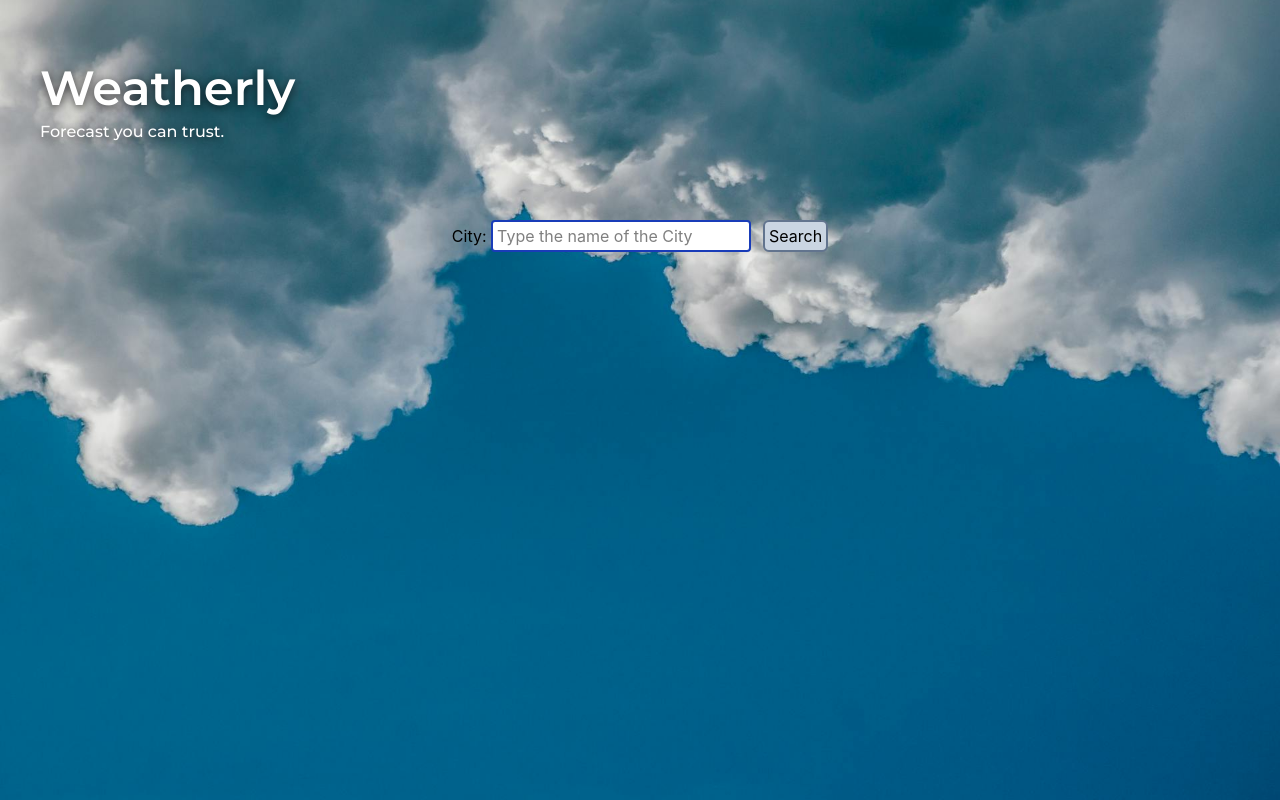
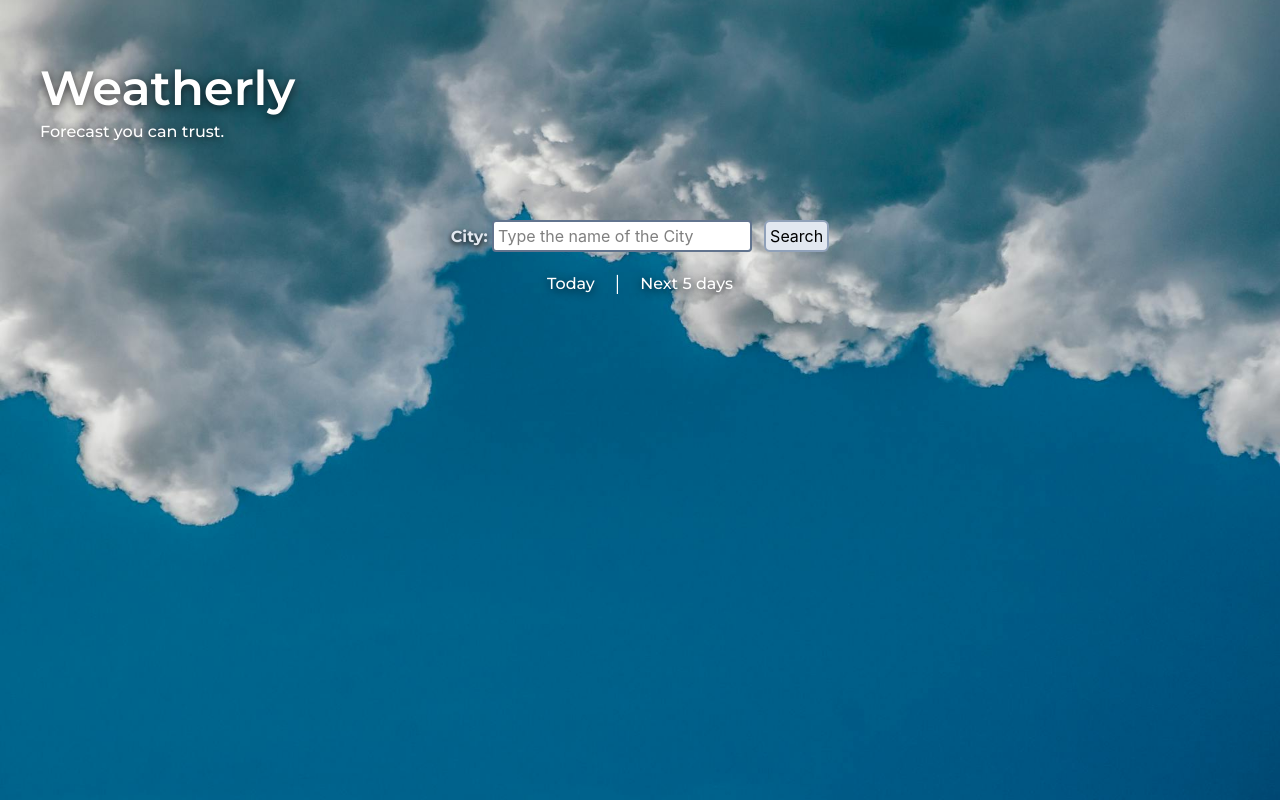
Before and after one commit to Brunapessoa/weather, a React (Vite) app: page / in a window 1280 px wide. Built offline with nearby package versions, Linux system fonts and the light colour scheme; no server answers.

Commit message:
data box

```diff
--- a/src/App.jsx
+++ b/src/App.jsx
@@ -6,6 +6,8 @@ import ForecastList from "./components/ForecastList";
 function App() {
 
   const [city, setCity] = useState("London");
+
+  const [view, setView] = useState('today')
 
   const [weather, setWeather] = useState(null);
 
@@ -50,15 +52,20 @@ function App() {
           setCity(newCity)
           fetchWeather(newCity)
       }} />
-      {/* { <pre>{JSON.stringify(weather, null, 2)}</pre> } */}
-      {weather && <CurrentWeather weather={weather} />}
-      {/* O weather && garante que o componente só renderiza quando os dados já chegaram. */}
-      {weather && <ForecastList forecast={weather.forecast.forecastday} />}
+
+          {/* { <pre>{JSON.stringify(weather, null, 2)}</pre> } */}
+          {weather && view === 'today' && <CurrentWeather weather={weather} />}
+          {/* O weather && garante que o componente só renderiza quando os dados já chegaram. */}
+          {weather && view ==='forecast' && <ForecastList forecast={weather.forecast.forecastday} />}
+      <div className="mt-5 flex justify-center text-white" >
+          <button type="button" onClick={() => setView('today')}
+          className="font-[Montserrat] font-medium [text-shadow:_0_2px_10px_rgb(0_0_0_/_70%)] pr-5 cursor-pointer">Today</button>
+          <>|</>
+          <button type="button" onClick={() => setView('forecast')}
+          className="font-[Montserrat] font-medium [text-shadow:_0_2px_10px_rgb(0_0_0_/_70%)] pl-5 cursor-pointer">Next 5 days</button>
+      </div>
     </main>
-
-
     </>
-
 )
 }
 
--- a/src/components/CurrentWeather.jsx
+++ b/src/components/CurrentWeather.jsx
@@ -1,7 +1,7 @@
 function CurrentWeather({ weather }) {
 
     return (
-        <div className="bg-white w-fit m-auto mt-15 p-10 rounded-lg">
+        <div className="bg-white w-90 h-120 m-auto mt-15 p-10 rounded-lg">
             <div className="w-fit m-auto">
             {weather.location.name}
             </div>
--- a/src/components/ForecastCard.jsx
+++ b/src/components/ForecastCard.jsx
@@ -1,21 +1,17 @@
 function ForecastCard({ nextDay }) {
 
     return (
-
-        <div className="w-full grid grid-cols-3 mt-15">
-        <p>
-            {nextDay.date}
-        </p>
-        <p>
-            {nextDay.day.maxtemp_c}
-        </p>
-        <p>
-            {nextDay.day.mintemp_c}
-            </p>
-        </div>
-
-
-
+            <tr>
+                <td>
+                    {nextDay.date}
+                </td>
+                <td>
+                    {nextDay.day.maxtemp_c}
+                </td>
+                <td>
+                    {nextDay.day.mintemp_c}
+                    </td>
+            </tr>
     )
 }
 
--- a/src/components/ForecastList.jsx
+++ b/src/components/ForecastList.jsx
@@ -3,10 +3,19 @@ import ForecastCard from "./ForecastCard";
 function ForecastList({ forecast }) {
 
     return(
-        <div className="w-3/4 mx-auto">
-            {forecast.map((day) => (
-                <ForecastCard key={day.date} nextDay={day}/>
-            ))}
+        <div className="bg-white w-90 h-120 m-auto mt-15 p-10 rounded-lg">
+            <table>
+                <tr>
+                    <th>Date</th>
+                    <th>Max</th>
+                    <th>Min</th>
+                </tr>
+                <tbody>
+                        {forecast.map((day) => (
+                        <ForecastCard key={day.date} nextDay={day}/>
+                        ))}
+                </tbody>
+            </table>
         </div>
     )
 }
--- a/src/components/SearchBar.jsx
+++ b/src/components/SearchBar.jsx
@@ -6,10 +6,11 @@ function SearchBar({ onSearch }) {
 
     return(
         <div className="w-fit m-auto mt-15">
-            <label htmlFor="">City: </label>
-            <input type="search" value={search} name="" id="" placeholder="Type the name of the City" className="bg-white border-2 border-blue-800 pl-1 pr-1 pt-0.5 pb-0.5 rounded-sm"
+            <label htmlFor="" className="font-[Montserrat] font-bold mt-2 [text-shadow:0px_2px_5px_rgb(0_0_0_/150%)] text-slate-200">City: </label>
+            <input type="search" value={search} name="" id="" placeholder="Type the name of the City"
+            className="bg-white border-2 border-slate-500 pl-1 pr-1 pt-0.5 pb-0.5 rounded-sm"
             onChange={(e) => setSearch(e.target.value)}/>
-            <button type="submit" className="ml-3 bg-slate-300 border-2 border-slate-500 pl-1 pr-1 pt-0.5 pb-0.5 rounded-md"
+            <button type="submit" className="ml-3 bg-slate-200 border-2 border-slate-400 pl-1 pr-1 pt-0.5 pb-0.5 rounded-md cursor-pointer"
             onClick={() => {
                 if (search.trim()) onSearch(search)
             }} >
```
